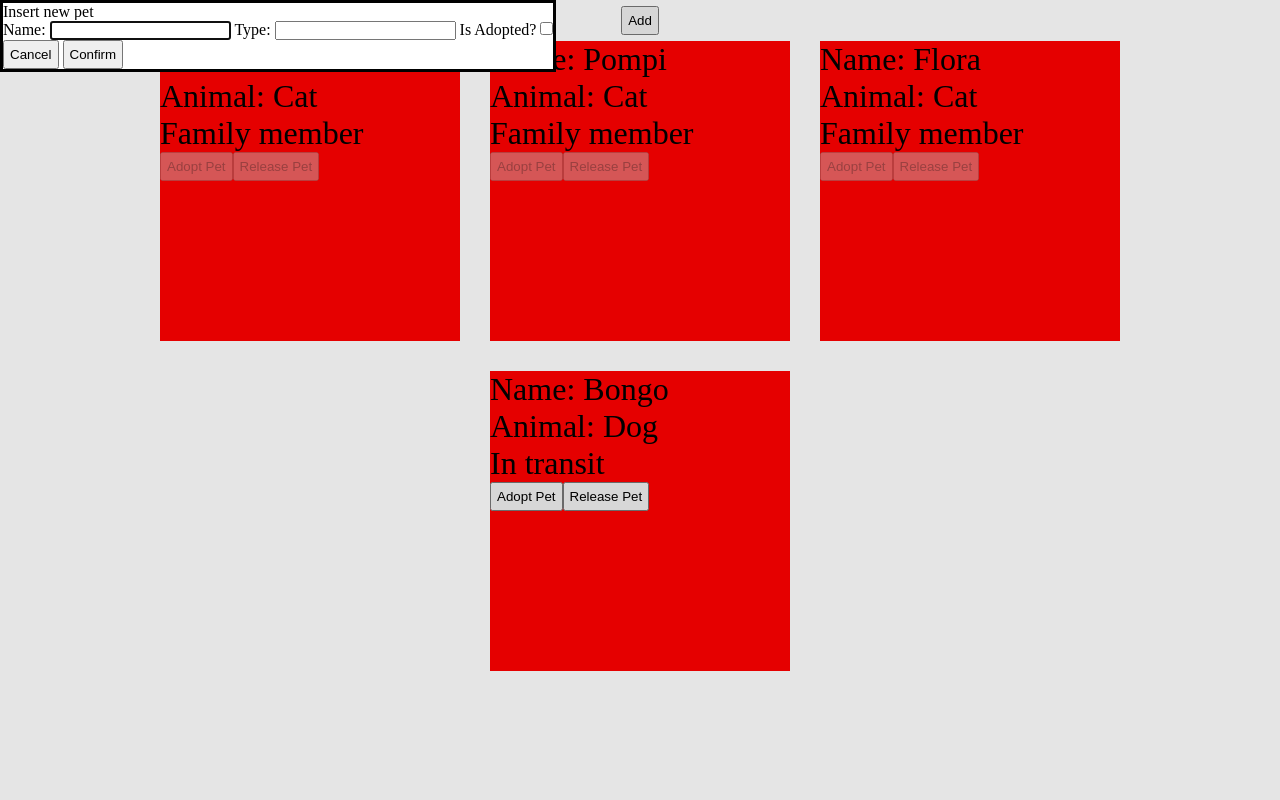
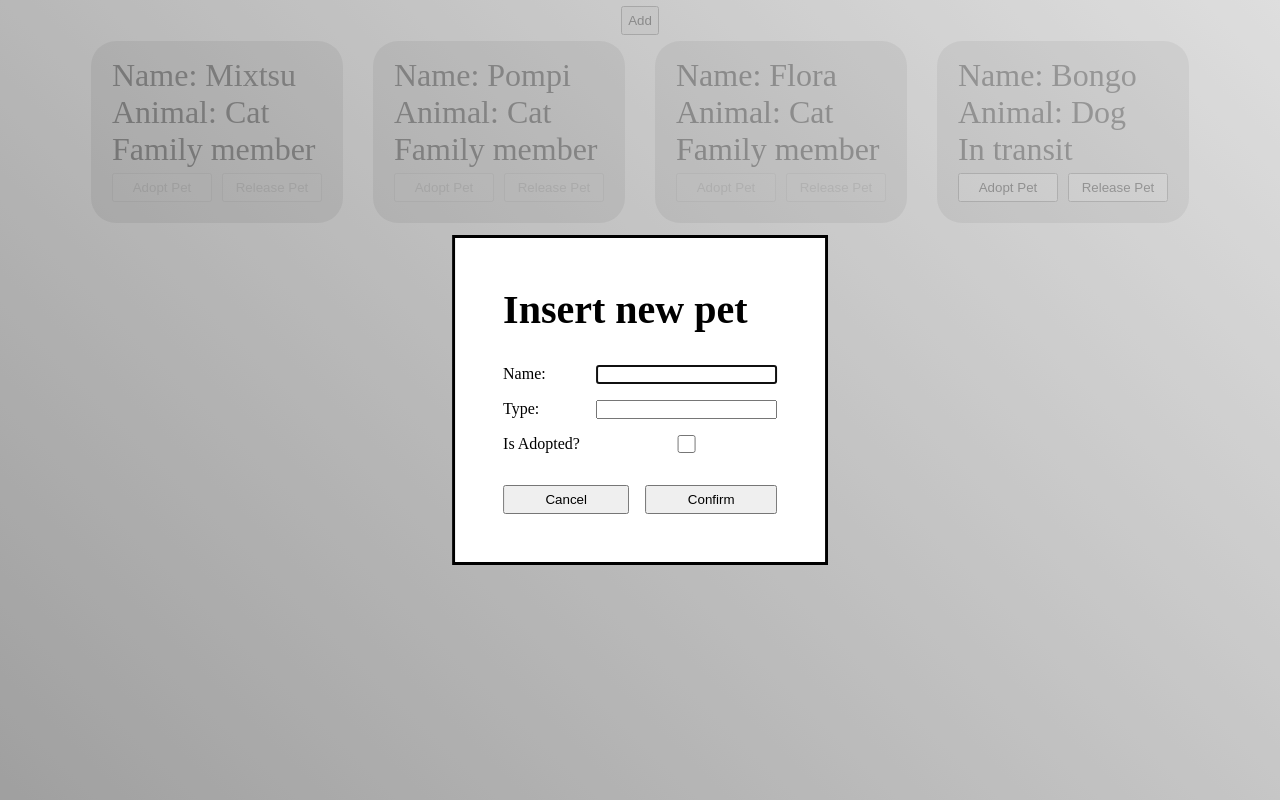
Before and after one commit to dZyad/odin-library, a plain HTML site: page index.html in a window 1280 px wide. Both pictures are taken after a click on the button "Add". Drawn offline with Linux system fonts and the light colour scheme.

Commit message:
Add style to insert new form

```diff
--- a/index.html
+++ b/index.html
@@ -11,17 +11,17 @@
     <dialog id="newPetForm">
         <form>
             <legend>Insert new pet</legend>
-            <p>
-                <label for="name">Name:</label>
-                <input type="text" id="newPetName" required>
-                <label for="animal">Type:</label>
-                <input type="text" id="newPetAnimal" required>
-                <label for="isAdopted">Is Adopted?</label>
+            <div>
+                <label for="newPetName">Name:</label>
+                <input type="text" id="newPetName">
+                <label for="newPetAnimal">Type:</label>
+                <input type="text" id="newPetAnimal">
+                <label for="newPetIsAdopted">Is Adopted?</label>
                 <input type="checkbox" id="newPetIsAdopted">
-            </p>
+            </div>
             <div>
                 <button value="cancel" formmethod="dialog">Cancel</button>
-                <button id="confirmBtn" value="default">Confirm</button>
+                <button id="confirmBtn" value="default" type="submit">Confirm</button>
             </div>
         </form>
     </dialog>
--- a/library.js
+++ b/library.js
@@ -78,7 +78,7 @@ const addButton = document.querySelector('#addPetButton');
 const newPetForm = document.querySelector('#newPetForm');
 const confirmBtn = newPetForm.querySelector("#confirmBtn");
 const newPetName = newPetForm.querySelector('#newPetName');
-const newPetType = newPetForm.querySelector('#newPetAnimal');
+const newPetAnimal = newPetForm.querySelector('#newPetAnimal');
 const newPetSituation = newPetForm.querySelector('#newPetIsAdopted');
 
 addButton.addEventListener('click', () => {
@@ -87,7 +87,13 @@ addButton.addEventListener('click', () => {
 
 confirmBtn.addEventListener('click', (event) => {
     event.preventDefault();
-    addPetToMyPets(newPetName.value, newPetType.value, newPetSituation.checked);
+
+    if (newPetName.value.trim() === '' || newPetAnimal.value.trim() === '') {
+        alert('Please, fill all the fields.');
+        return;
+    }
+
+    addPetToMyPets(newPetName.value, newPetAnimal.value, newPetSituation.checked);
     addPetCard(myPets[myPets.length - 1]);
 
     newPetForm.close();
--- a/style.css
+++ b/style.css
@@ -27,11 +27,55 @@ main {
 }
 
 .card {
-    height: 300px;
-    width: 300px;
-    background-color: red;
+    height: auto;
+    width: fit-content;
+    background-color: lightgrey;
+    padding: 1rem;
+    border-radius: 25px;
 }
 
 .card p {
     font-size: 2rem;
+    padding-left: 5px;
 }
+
+.card button {
+    margin: 5px;
+    width: 100px;
+}
+
+::backdrop {
+    background-image: linear-gradient(
+      45deg,
+      grey,
+      lightgrey
+    );
+    opacity: 0.75;
+}
+
+#newPetForm {
+    position: absolute;
+    left: 50%;
+    top: 50%;
+    transform: translate(-50%, -50%);
+    height: fit-content;
+    padding: 3rem;
+}
+
+form {
+    display: flex;
+    flex-direction: column;
+    gap: 2rem;
+}
+
+form > legend {
+    font-size: 2.5rem;
+    font-weight: 700;
+}
+
+form > div{
+    font-size: 16px;
+    display: grid;
+    grid-template-columns: auto auto;
+    gap: 1rem;
+}
```
